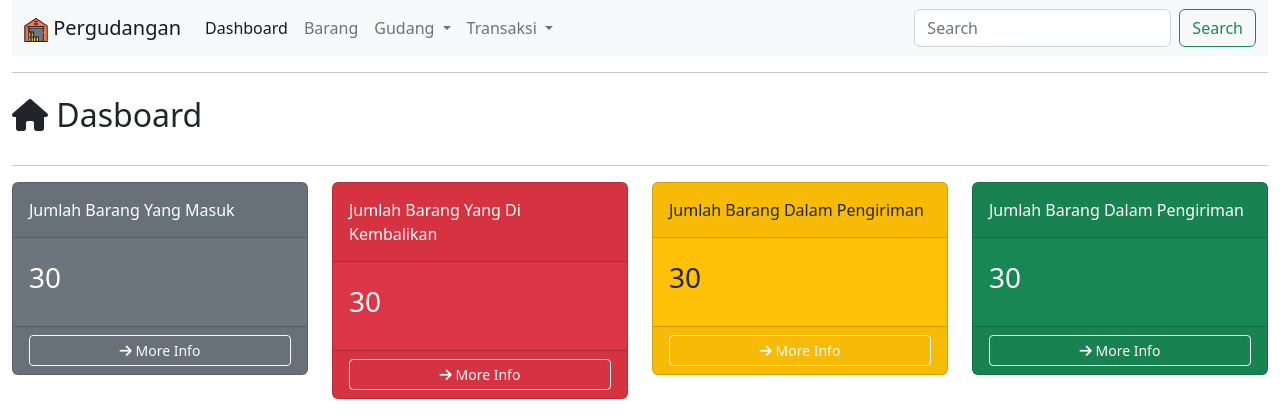
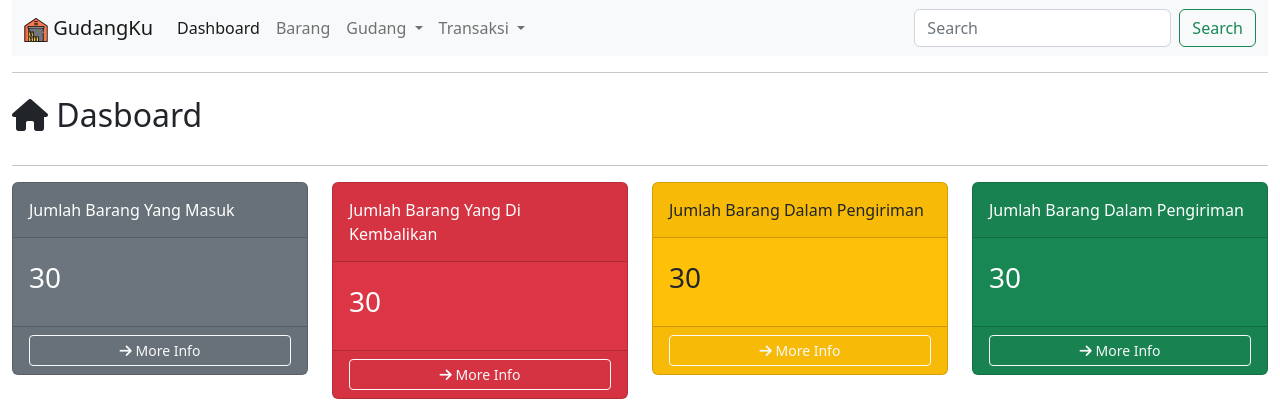
Before and after one commit to naufalfaza/pergudangan, a PHP site: page / in a window 1280 px wide. Shown: the top 420 px of the page. Run offline with PHP 8.4, Linux system fonts and the light colour scheme; some libraries are stand-ins or nearby versions.

Commit message:
Pergudangan WEB

```diff
--- a/head.php
+++ b/head.php
@@ -1,7 +1,7 @@
 <!DOCTYPE html>
 <html>
 <head>
-	<title>Pergudangan</title>
+	<title>GudangKu</title>
 </head>
 <!-- Bootstrap -->
 <!-- CSS only -->
@@ -14,7 +14,7 @@
 <div class="container-fluid">
 	<nav class="navbar navbar-expand-lg bg-light">
 	  <div class="container-fluid">
-	    <a class="navbar-brand" href="#"><img src="img/warehouse.png"> Pergudangan</a>
+	    <a class="navbar-brand" href="#"><img src="img/warehouse.png"> GudangKu</a>
 	    <button class="navbar-toggler" type="button" data-bs-toggle="collapse" data-bs-target="#navbarSupportedContent" aria-controls="navbarSupportedContent" aria-expanded="false" aria-label="Toggle navigation">
 	      <span class="navbar-toggler-icon"></span>
 	    </button>
```
